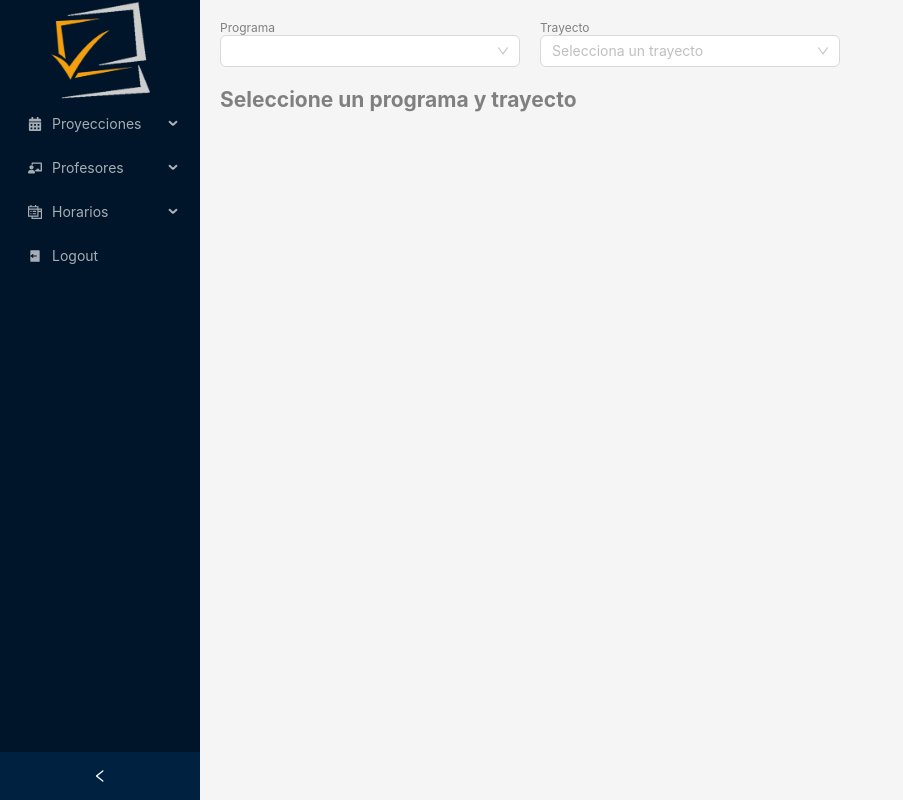
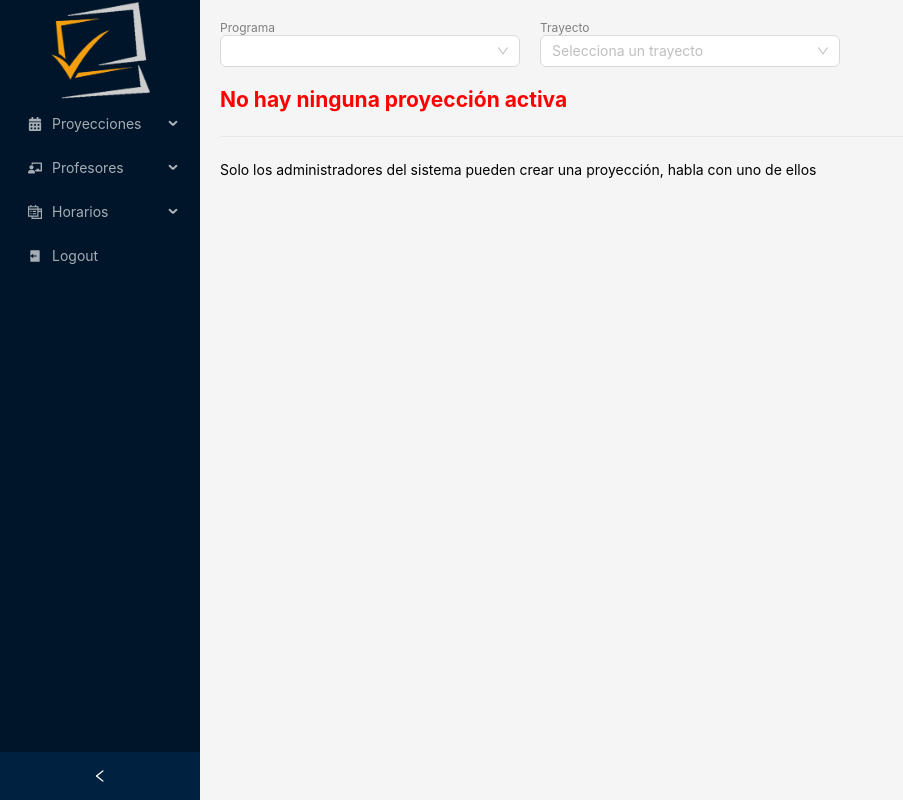
Before and after one commit to Javier-WH/proyecciones, a React (Vite) app: page /app/proyecciones/create in a window 1280 px wide. Shown: the whole page, without its empty margins (0-903 px from the left). Built offline with nearby package versions, Linux system fonts and the light colour scheme; no server answers; sample sign-in values are in the browser's storage.

Commit message:
feat: add active projection check and navigation for creating new projections

```diff
--- a/src/components/createProyectionPanel/tabPanel/tabPanel.tsx
+++ b/src/components/createProyectionPanel/tabPanel/tabPanel.tsx
@@ -12,6 +12,8 @@ import TabStudent from "./tabs/tabStudent";
 import TabProyection from "./tabs/tabProyection";
 import TabConf from "./tabs/tabConf";
 import { ExclamationCircleOutlined, QuestionCircleOutlined } from '@ant-design/icons';
+import getConfig from "../../../fetch/getConfig";
+import { useNavigate } from "react-router-dom";
 
 interface TabPanelProps {
   selectedPnf: string | null;
@@ -32,13 +34,23 @@ export interface StudentList {
 }
 
 export default function TabPanel({ selectedPnf, selectedTrayecto }: TabPanelProps) {
-  const { turnosList: defaultTurnos, subjects, handleSubjectChange } = useContext(MainContext) as MainContextValues;
+  const { turnosList: defaultTurnos, subjects, handleSubjectChange, userData } = useContext(MainContext) as MainContextValues;
   const [subjectList, setSubjectList] = useState<Subject[]>([]);
   const [studentList, setStudentList] = useState<StudentList | null>(null);
   const [turnosList, setTurnosList] = useState<string[]>([]);
   const [turnos, setTurnos] = useState<string[]>([]);
   const [loading, setLoading] = useState<boolean>(false);
-
+  const [isActiveProyection, setIsActiveProyection] = useState<boolean | null>(null);
+  const navigate = useNavigate();
+  // obtener la proyeccion activa
+  useEffect(()=>{
+        getConfig()
+        .then((config) => setIsActiveProyection(config.active_proyection))
+        .catch((error) => {
+          console.error(error);
+          setIsActiveProyection(null)
+        });
+  },[]);
 
   //  llena los turnos que son utilizados en la pestana de proyeccion
   useEffect(() => {
@@ -157,6 +169,17 @@ export default function TabPanel({ selectedPnf, selectedTrayecto }: TabPanelProp
     handleSubjectChange(filteredSubjects);
   }
 
+  if(!isActiveProyection){
+    return <div>
+      <h2 style={{ color: 'red' }}>No hay ninguna proyección activa</h2>
+      <Divider />
+      {
+        userData?.su ? <Button type="primary" onClick={() => navigate("/app/active")}>Crear proyección</Button> : <p>Solo los administradores del sistema pueden crear una proyección, habla con uno de ellos</p>
+      }
+
+    </div>
+  }
+
   if (checkIfProyected()) {
     return <div>
       <h2>Esta proyección ya ha sido creada</h2>
```
